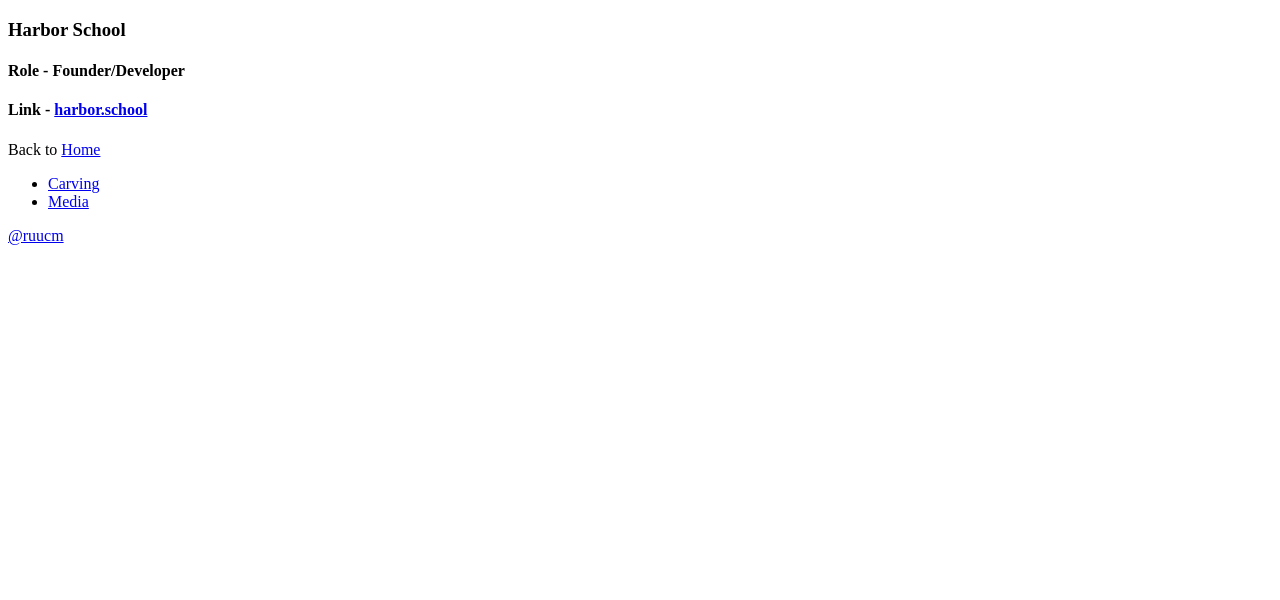
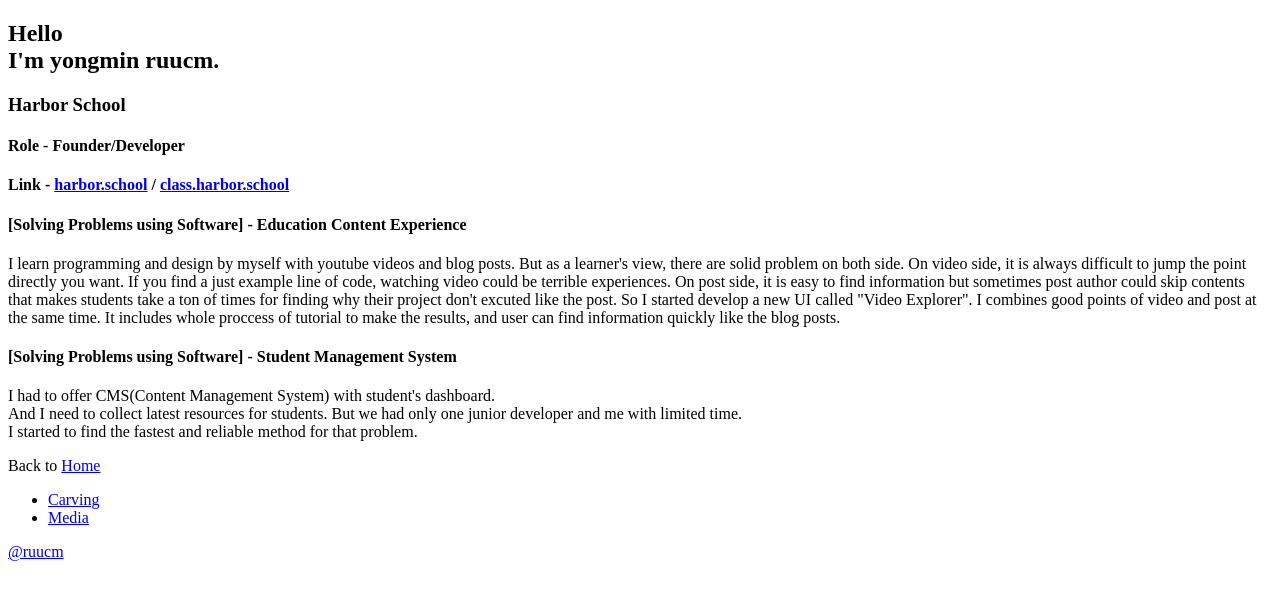
Before and after one commit to ruucm/ruucm.github.io, a Next.js app: page /portfolio/harbor-school in a window 1280 px wide. Shown: the top 600 px of the page. Built offline with nearby package versions, Linux system fonts and the light colour scheme; no server answers.

Commit message:
update contents

```diff
--- a/components/layout.js
+++ b/components/layout.js
@@ -3,6 +3,11 @@ import Link from "next/link"
 export function Layout({ children }) {
   return (
     <>
+      <h2>
+        Hello
+        <br />
+        I'm yongmin ruucm.
+      </h2>
       <main>{children}</main>
       <footer>
         {/* Navigation */}
--- a/pages/index.js
+++ b/pages/index.js
@@ -3,11 +3,6 @@ import { Card, Layout } from "../components"
 export default function Home() {
   return (
     <Layout>
-      <h2>
-        Hello
-        <br />
-        I'm yongmin ruucm.
-      </h2>
       <h3>Design Engineer</h3>
       <p>I love designs and functions appears in digital gen.</p>
       <Card
--- a/pages/portfolio/harbor-school.js
+++ b/pages/portfolio/harbor-school.js
@@ -10,8 +10,33 @@ export default function HarborSchoolPage(props) {
         Link -{" "}
         <a href="https://harbor.school" target="_blank">
           harbor.school
+        </a>{" "}
+        /{" "}
+        <a href="https://class.harbor.school" target="_blank">
+          class.harbor.school
         </a>
       </h4>
+      <h4>[Solving Problems using Software] - Education Content Experience</h4>I
+      learn programming and design by myself with youtube videos and blog posts.
+      But as a learner's view, there are solid problem on both side. On video
+      side, it is always difficult to jump the point directly you want. If you
+      find a just example line of code, watching video could be terrible
+      experiences. On post side, it is easy to find information but sometimes
+      post author could skip contents that makes students take a ton of times
+      for finding why their project don't excuted like the post. So I started
+      develop a new UI called "Video Explorer". I combines good points of video
+      and post at the same time. It includes whole proccess of tutorial to make
+      the results, and user can find information quickly like the blog posts.
+      <h4>[Solving Problems using Software] - Student Management System</h4>
+      <p>
+        {/* Harbor School is education platform for designers.  */}
+        I had to offer CMS(Content Management System) with student's dashboard.
+        <br />
+        And I need to collect latest resources for students. But we had only one
+        junior developer and me with limited time.
+        <br />I started to find the fastest and reliable method for that
+        problem.
+      </p>
       <div>
         Back to{" "}
         <Link href="/" as={process.env.BACKEND_URL + "/"}>
```
